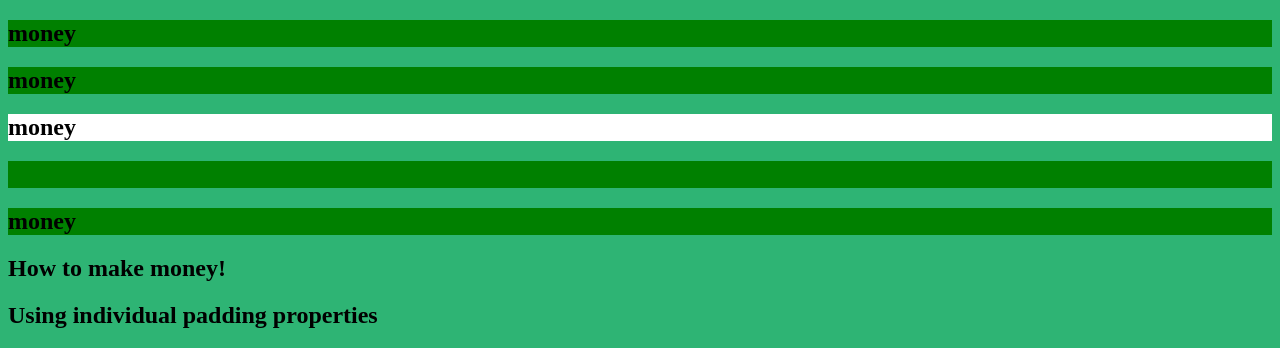
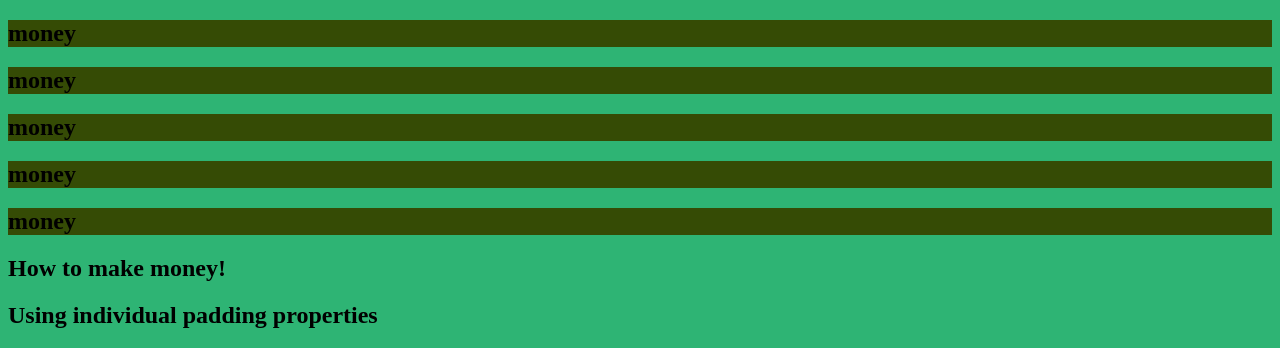
Before and after one commit to iceesay/iceesay.github.io, a plain HTML site: page index3.html in a window 1280 px wide. Shown: the part 407-755 px from the top of the page. Drawn offline with Linux system fonts and the light colour scheme.

Commit message:
Update index3.html

```diff
--- a/index3.html
+++ b/index3.html
@@ -18,23 +18,23 @@
  <html>
  <body>
 
- <h2 style="background-color:green">
+ <h2 style="background-color:rgb(53, 75, 5)">
 money
  </h2>
 
- <h2 style="background-color:green">
+ <h2 style="background-color:rgb(53, 75, 5)">
 money
  </h2>
 
- <h2 style="background-color:white">
+ <h2 style="background-color:rgb(53, 75, 5)">
 money
  </h2>
 
- <h2 style="background-color:green;color:green">
+ <h2 style="background-color:rgb(53, 75, 5)">
  money
  </h2>
 
- <h2 style="background-color:green">
+ <h2 style="background-color:rgb(53, 75, 5)">
  money
  </h2>
  <!DOCTYPE html>
```
